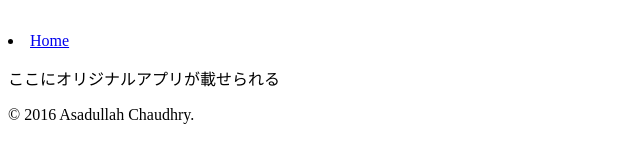
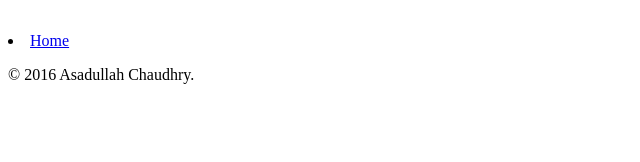
Before and after one commit to asad825/asad825.github.io, a plain HTML site: page linktogithub.html in a window 1280 px wide. Shown: the whole page, without its empty margins (0-640 px from the left). Drawn offline with Linux system fonts and the light colour scheme.

Commit message:
first commit

```diff
--- a/linktogithub.html
+++ b/linktogithub.html
@@ -6,7 +6,7 @@
   <body>
     <header>
     　<li><a href="task1.html" class="selected">Home</a></li>
-     <p>ここにオリジナルアプリが載せられる</p>
+     <p></p>
       <footer>
         <p>&copy; 2016 Asadullah Chaudhry.</p>
       </footer>
```
Also changed, not shown: task1.html (+5 -0 lines).
